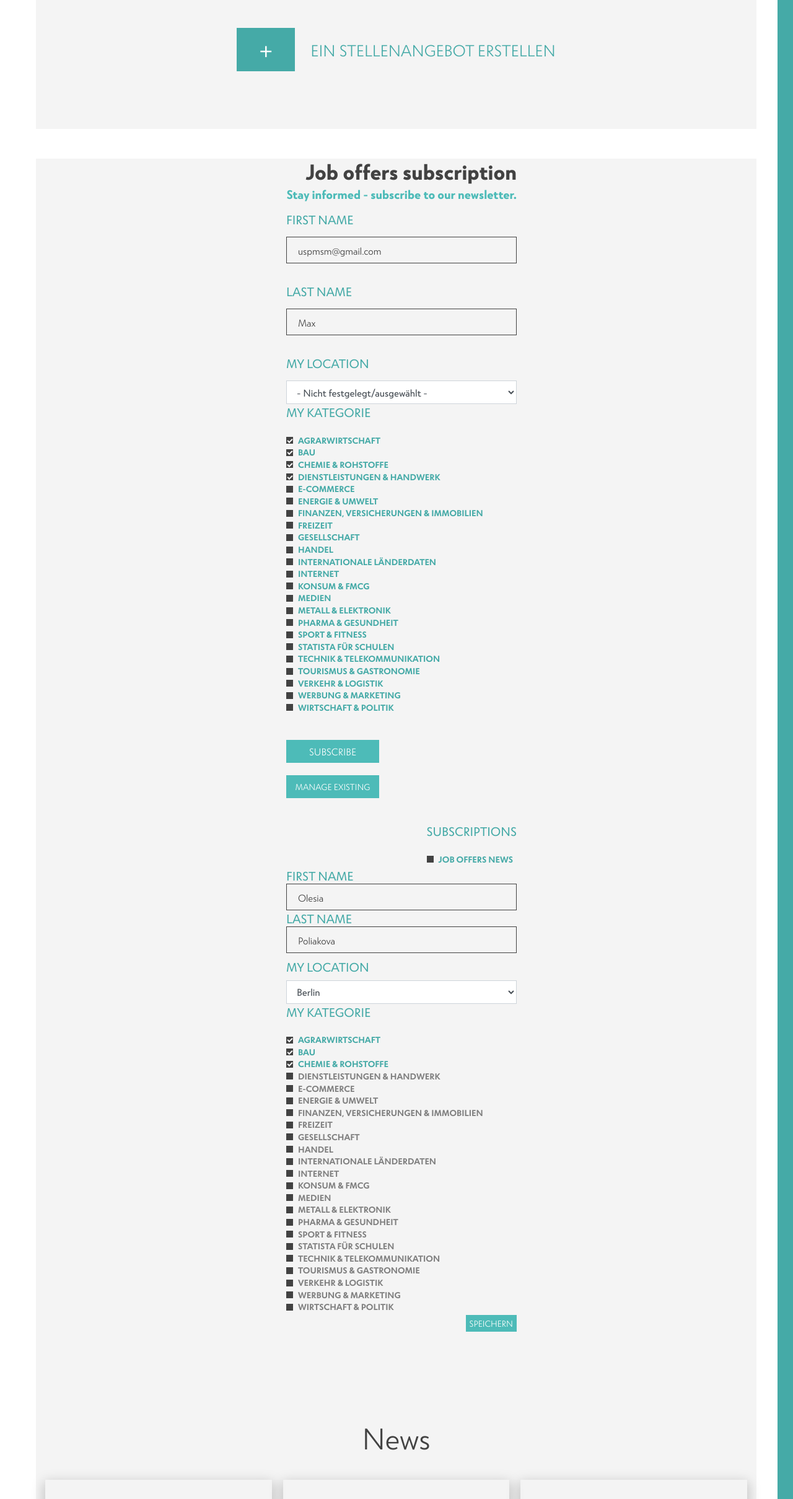
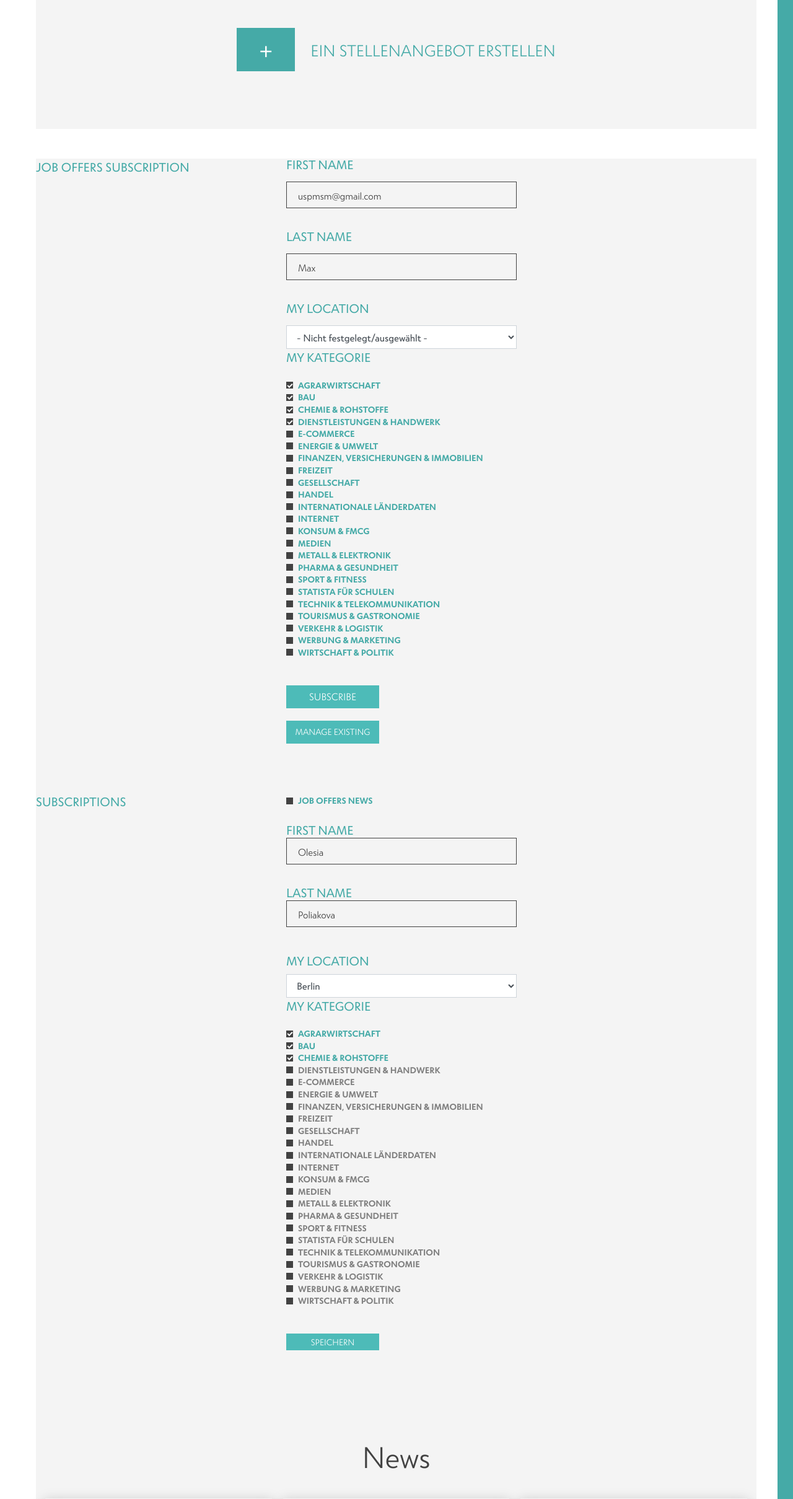
Before and after one commit to MaximSavhenko/GJIN, a website: page src/personal_account.html in a window 1280 px wide. Shown: the part 1047-3466 px from the top of the page at 62% size. Drawn offline with nearby package versions, Linux system fonts and the light colour scheme; files that its build step writes are made by us from their sources.

Commit message:
fix scss

```diff
--- a/src/assets/scss/block/subscription.scss
+++ b/src/assets/scss/block/subscription.scss
@@ -15,37 +15,24 @@
   }
 }
 
-#block-simplenewssubscription , .simplenews-subscriber-account-form  {
+#block-simplenewssubscription,
+.simplenews-subscriber-account-form {
   display: flex;
   flex-direction: column;
 
   .form-checkboxes .form-item,
   .form-radios .form-item {
-    margin-top: .4em;
-    margin-bottom: .4em;
+    margin-top: 0.4em;
+    margin-bottom: 0.4em;
   }
 
   h2 {
-    font-size: 35px;
-    font-weight: 700;
-    line-height: 1.14;
-    max-width: 776px;
-    text-align: end;
-
-    @include b(mobile) {
-      text-align: start;
-    }
-  }
-
-  #edit-message {
-    color: #4dbbb8;
+    color: #45aaa7;
     font-size: 20px;
-    font-weight: 700;
-    line-height: 1.75;
-    margin-bottom: 10px;
-    display: block;
-    width: 100%;
-    text-align: end;
+    text-transform: uppercase;
+    line-height: 1.3;
+    max-width: 396px;
+    margin-bottom: -30px;
 
     @include b(mobile) {
       text-align: start;
@@ -199,13 +186,29 @@
   }
 }
 
-
 .simplenews-subscriber-account-form {
   align-items: flex-end;
   width: 100%;
   max-width: 776px;
-    margin-bottom: 40px;
-    padding: 0;
+  padding: 40px 0;
+
+  #edit-subscriptions--wrapper {
+    width: 100%;
+    display: flex;
+    @include b(mobile) {
+      flex-direction: column;
+    }
+    .input-group__hints {
+      width: 100%;
+      max-width: 404px;
+    }
+
+    .checkbox {
+      @include b(mobile) {
+        margin-bottom: 20px;
+      }
+    }
+  }
 
   .input-group__hints {
     text-align: start;
@@ -217,4 +220,65 @@
     line-height: 1.3;
     font-weight: 400;
   }
+
+  .jcf-select {
+    max-width: 100%;
+    height: 43px;
+    outline: none;
+    border: 1px solid #424242;
+    margin-bottom: 32px;
+    display: -ms-flexbox;
+    display: flex;
+    -ms-flex-align: center;
+    align-items: center;
+    padding: 0 0 0 18px;
+    color: initial;
+    font-weight: 300;
   }
+
+  .jcf-select-opener {
+    &:before {
+      content: "";
+      position: absolute;
+      right: 18px;
+      top: 50%;
+      transform: translateY(-7%);
+    }
+  }
+
+  .jcf-drop-active .jcf-select-opener {
+    &:before {
+      transform: rotate(180deg);
+      top: 5px;
+    }
+  }
+
+  .form-type-textfield {
+    margin-bottom: 32px;
+  }
+
+  .input-group__btn {
+    width: 100%;
+    max-width: 372px;
+    margin: 0;
+
+    @include b(mobile) {
+      max-width: 100%;
+    }
+
+    .button--otherProp {
+      margin-top: 40px;
+      margin-bottom: 0;
+      width: 100%;
+      max-width: 150px;
+
+      @include b(mobile) {
+        max-width: 100%;
+        font-size: 19px;
+        font-weight: 300;
+        height: auto;
+        padding: 10px 0 10px 0;
+      }
+    }
+  }
+}
--- a/src/partials/subscriptions.html
+++ b/src/partials/subscriptions.html
@@ -6,11 +6,6 @@
     <form action="/user/54/edit" method="post" id="simplenews-subscriptions-block-job-offer" accept-charset="UTF-8"
         class="input-group input-group--text"
         data-drupal-form-fields="edit-field-first-name-0-value,edit-field-last-name-0-value,edit-field-my-location,edit-field-my-kategorie-23,edit-field-my-kategorie-24,edit-field-my-kategorie-25,edit-field-my-kategorie-26,edit-field-my-kategorie-27,edit-field-my-kategorie-28,edit-field-my-kategorie-29,edit-field-my-kategorie-30,edit-field-my-kategorie-31,edit-field-my-kategorie-32,edit-field-my-kategorie-33,edit-field-my-kategorie-34,edit-field-my-kategorie-35,edit-field-my-kategorie-36,edit-field-my-kategorie-37,edit-field-my-kategorie-38,edit-field-my-kategorie-39,edit-field-my-kategorie-40,edit-field-my-kategorie-41,edit-field-my-kategorie-42,edit-field-my-kategorie-43,edit-field-my-kategorie-44,edit-field-my-kategorie-45,edit-submit--2">
-
-        <div id="edit-message"
-            class="js-form-item form-item js-form-type-item form-type-item js-form-item-message form-item-message form-no-label">
-            Stay informed - subscribe to our newsletter.
-        </div>
 
         <input autocomplete="off" data-drupal-selector="form-k6l2r8xc0-knhd4zw47sxogrgpva1uttg0ufi5r1-hy" type="hidden"
             name="form_build_id" value="form-K6l2r8Xc0-knHd4ZW47Sxogrgpva1uttG0UFI5R1_hY" class="form-control">
```
Lines whose indentation alone changed are shown as unchanged.
